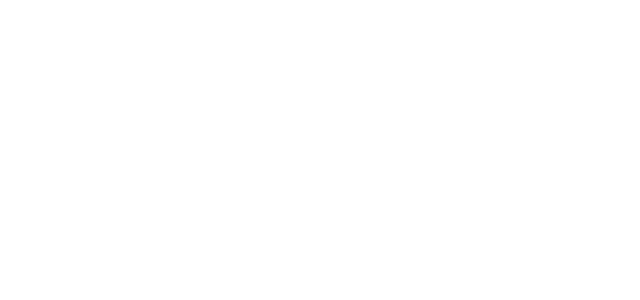
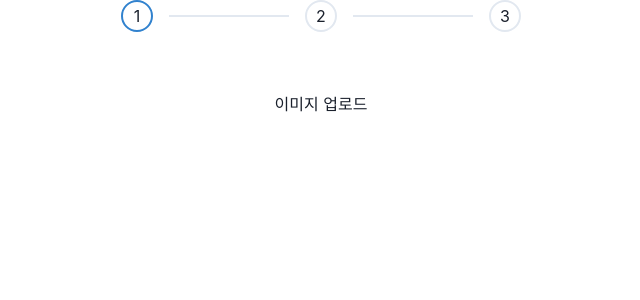
Before and after one commit to DDD-Community/DDD-10-WABLE-WEB, a Next.js app: page /profile in a window 1280 px wide. Shown: the top 300 px of the page, without its empty margins (319-959 px from the left). Built offline with nearby package versions, Linux system fonts and the light colour scheme.

Commit message:
feat: 프로필 상세 입력 대략 마크업

```diff
--- /dev/null
+++ b/src/components/profile/ProfileBasicInformationForm.tsx
@@ -0,0 +1,40 @@
+import { ProfileSteps } from '@/pages/profile';
+import {
+  Box,
+  Flex,
+  Step,
+  StepIndicator,
+  StepNumber,
+  StepSeparator,
+  StepStatus,
+  Stepper,
+} from '@chakra-ui/react';
+
+export default function ProfileBasicInformationForm({
+  steps,
+  activeStep,
+}: {
+  steps: ProfileSteps;
+  activeStep: number;
+}) {
+  return (
+    <Flex w="100%" gap="60px" flexDirection="column" alignItems="center">
+      <Stepper index={activeStep} w="100%">
+        {steps.map((step, index) => (
+          <Step key={index}>
+            <StepIndicator>
+              <StepStatus
+                complete={<StepNumber />}
+                incomplete={<StepNumber />}
+                active={<StepNumber />}
+              />
+            </StepIndicator>
+            <StepSeparator style={{ color: 'black' }} />
+          </Step>
+        ))}
+      </Stepper>
+      <Box>이미지 업로드</Box>
+      <Flex></Flex>
+    </Flex>
+  );
+}
--- a/src/hooks/common/useFunnel.tsx
+++ b/src/hooks/common/useFunnel.tsx
@@ -34,7 +34,7 @@ export function useFunnel<Steps extends NonEmptyArray<string>>({
     [step],
   );
 
-  return [FunnelComponent, setStep] as const;
+  return [FunnelComponent, step, setStep] as const;
 }
 
 type FunnelProps<Steps extends NonEmptyArray<string>> = {
--- a/src/pages/profile.tsx
+++ b/src/pages/profile.tsx
@@ -1,5 +1,34 @@
-import { Flex } from '@chakra-ui/react';
+import ProfileBasicInformationForm from '@/components/profile/ProfileBasicInformationForm';
+import { useFunnel } from '@/hooks/common/useFunnel';
+import { Center, Container, useSteps } from '@chakra-ui/react';
 
-export default function ProfilePage() {
-  return <Flex flexDirection="column"></Flex>;
+const STEPS = [
+  '프로필 상세 정보 입력 - 기본 정보',
+  '프로필 상세 정보 입력 - MBTI 및 관심사',
+  '프로필 상세 정보 입력 - 완료',
+] as const;
+
+export type ProfileSteps = typeof STEPS;
+
+export default function Profile() {
+  const [Funnel, step, setStep] = useFunnel({ steps: STEPS });
+  const { activeStep } = useSteps({
+    index: STEPS.indexOf(step),
+    count: STEPS.length,
+  });
+
+  return (
+    <Container centerContent>
+      <Center maxWidth="400px" w="100%">
+        <Funnel>
+          <Funnel.Step name="프로필 상세 정보 입력 - 기본 정보">
+            <ProfileBasicInformationForm
+              steps={STEPS}
+              activeStep={activeStep}
+            />
+          </Funnel.Step>
+        </Funnel>
+      </Center>
+    </Container>
+  );
 }
```
